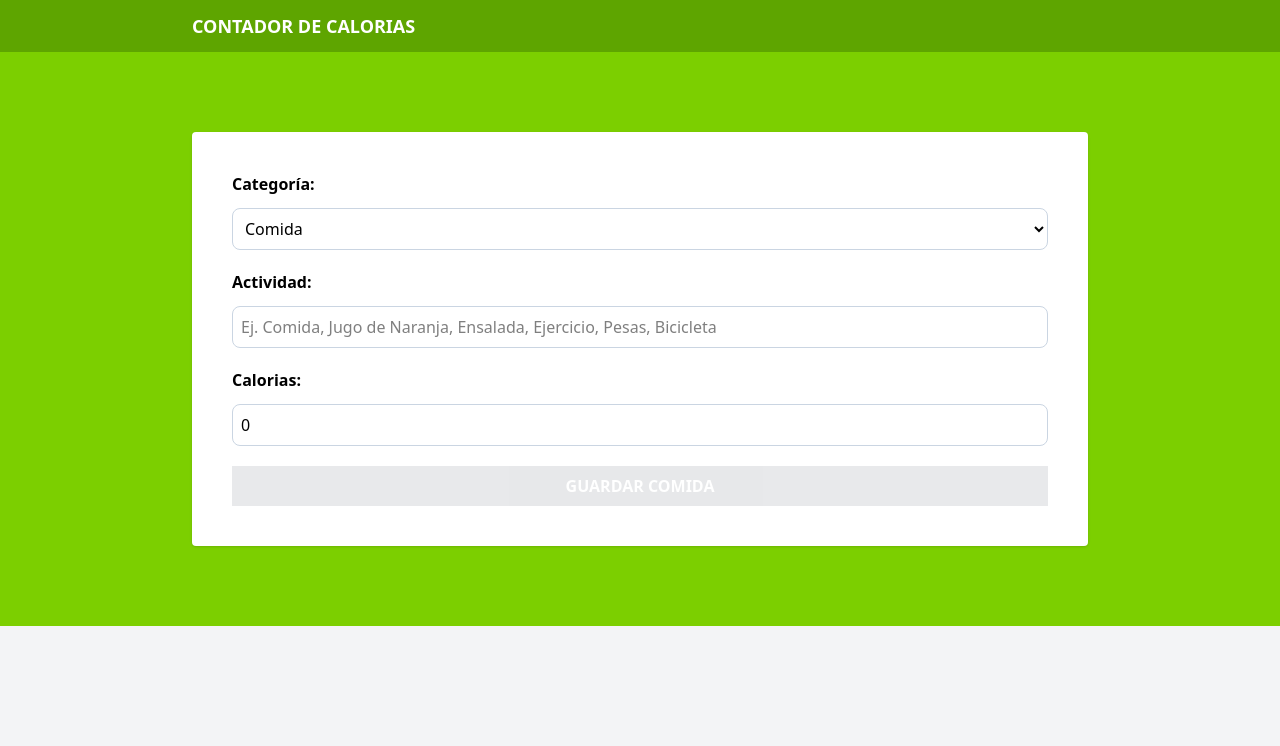
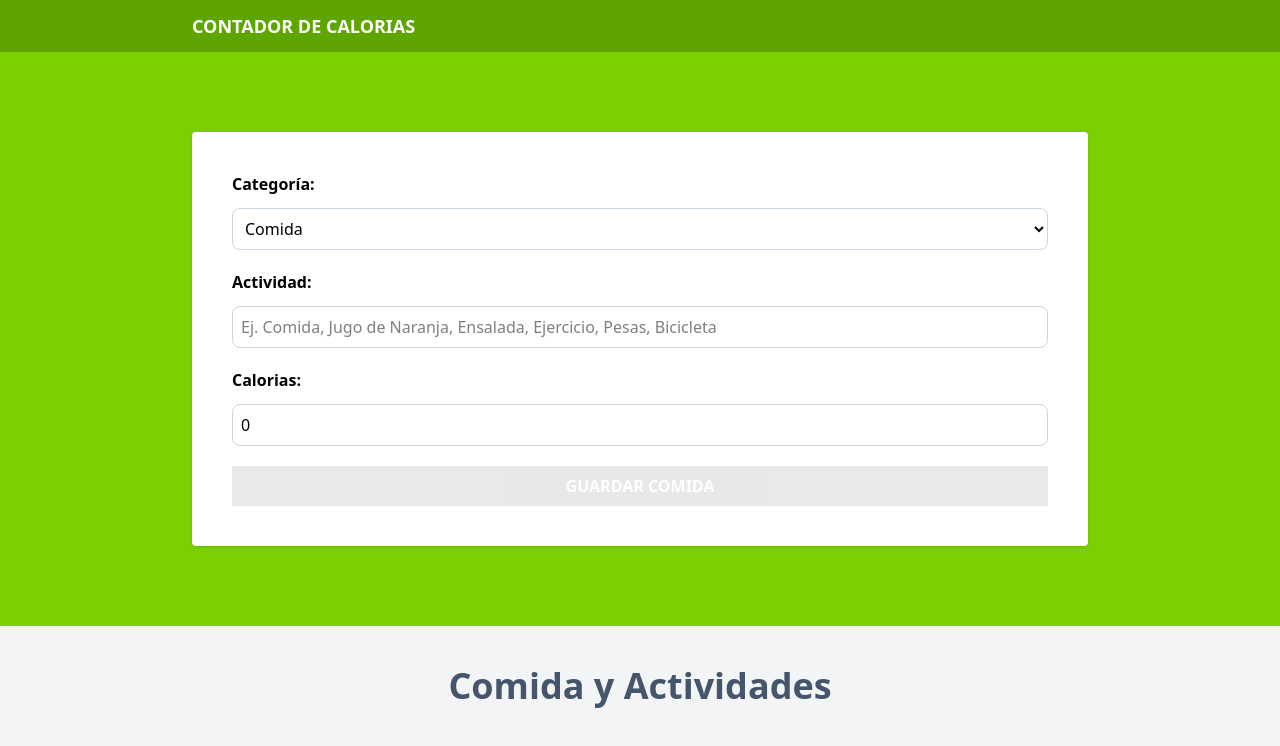
Before and after one commit to bmenc/calorie-tracker, a React (Vite) app: page / in a window 1280 px wide. Shown: the top 746 px of the page. Built offline with nearby package versions, Linux system fonts and the light colour scheme.

Commit message:
149. Creando el Componente para listar Actividades y Comidas

```diff
--- a/src/App.tsx
+++ b/src/App.tsx
@@ -1,6 +1,7 @@
 import { useReducer } from "react"
 import Form from "./components/Form"
 import { activityReducer, initialState } from "./reducers/activity-reducer";
+import ActivityList from "./components/ActivityList";
 
 function App() {
 
@@ -18,8 +19,12 @@ function App() {
       <section className="bg-lime-500 py-20 px-5">
         <div className="max-w-4xl mx-auto">
           <Form
-            dispatch={dispatch}/>
+            dispatch={dispatch} />
         </div>
+      </section>
+      <section className="p-10 mx-auto max-w-4xl">
+        <ActivityList
+          activities={state.activities} />
       </section>
     </>
   )
--- /dev/null
+++ b/src/components/ActivityList.tsx
@@ -0,0 +1,30 @@
+import type { Activity } from "../types";
+
+type ActivityListProps = {
+  activities: Activity[]
+}
+
+export default function ActivityList({ activities }: ActivityListProps) {
+  console.log(activities);
+
+  return (
+    <>
+      <h2 className="text-4xl font-bold text-slate-600 text-center">Comida y Actividades</h2>
+      {activities.map(activity => (
+        <div key={activity.id} className="px-5 py-10 bg-white mt-5 flex justify-between">
+          <div className="space-y-2 relative">
+            <p>
+              {activity.category}
+            </p>
+            <p className="text-2xl font-bold pt-5">{activity.name}</p>
+            <p className="font-bold text-4xl text-lime-500">
+              {activity.calories} {''}
+              <span>Calorias</span>
+            </p>
+          </div>
+          <div></div>
+        </div>
+      ))}
+    </>
+  )
+}
```
Also changed, not shown: src/reducers/activity-reducer.ts (indentation only), src/types/index.ts (indentation only).
